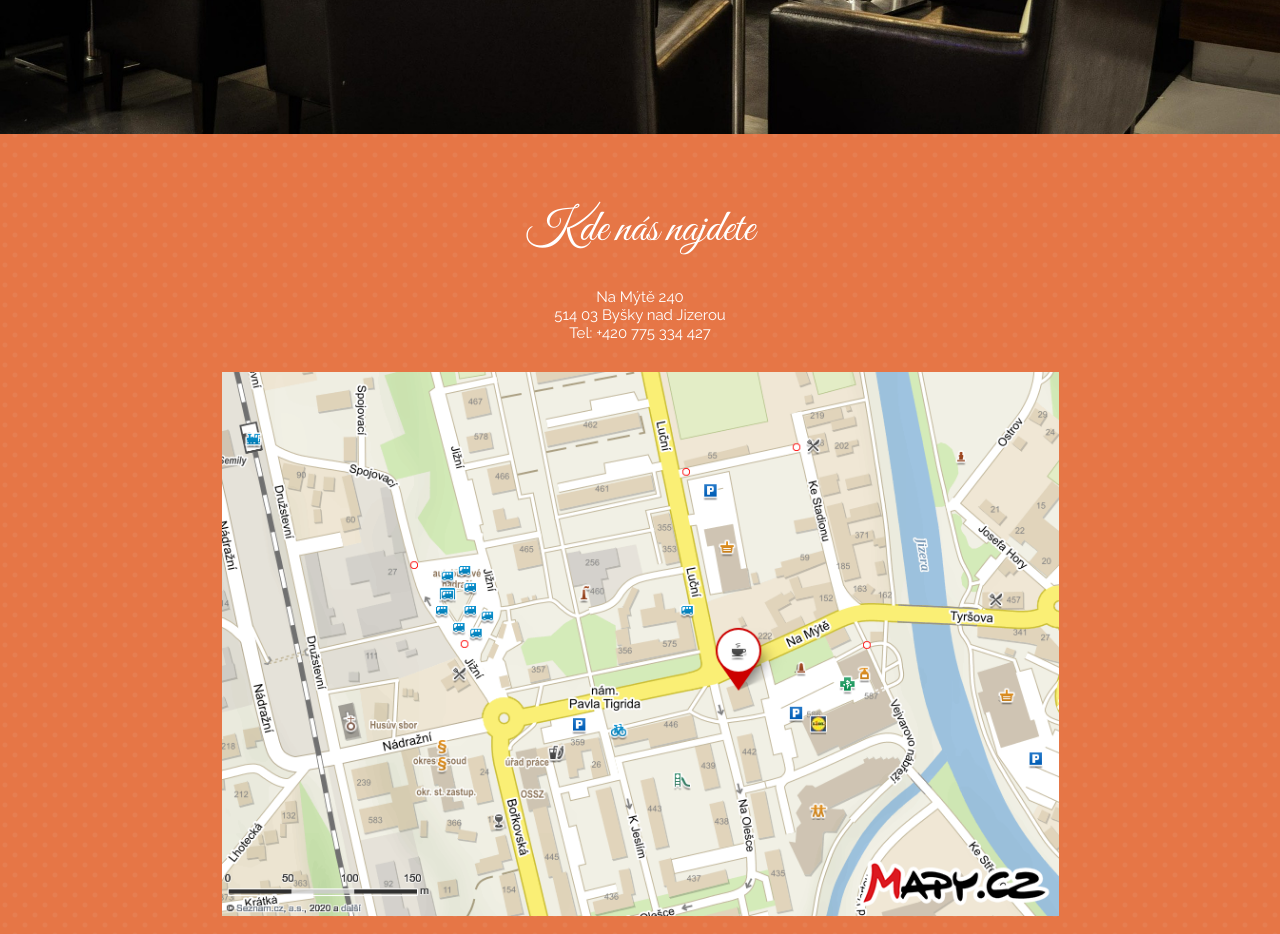
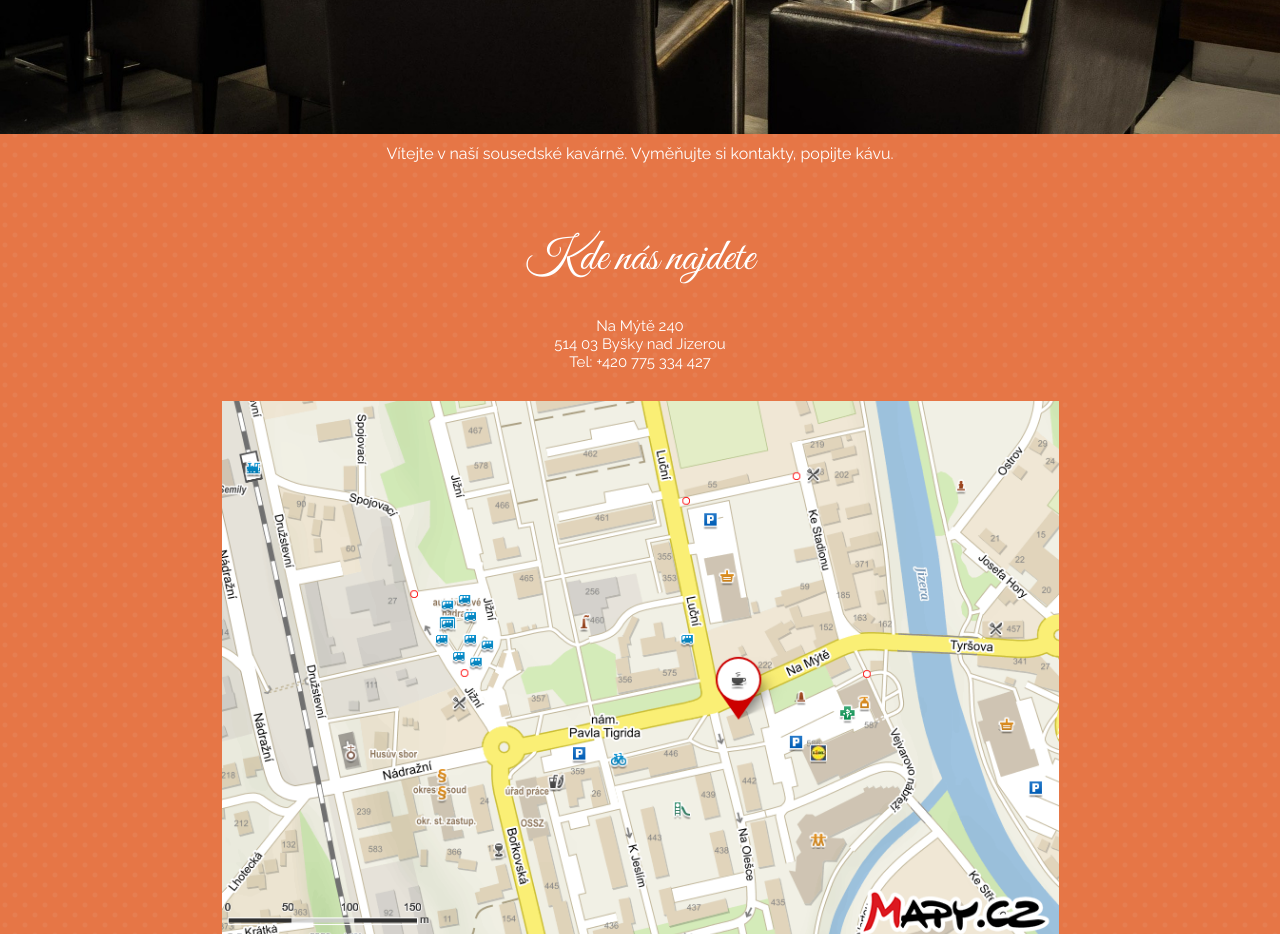
Before and after one commit to maholom/cafelora, a website built with webpack: page src/index.html in a window 1280 px wide. Shown: the part 1740-2674 px from the top of the page. Built offline with nearby package versions, Linux system fonts and the light colour scheme.

Commit message:
Popis v galerii

```diff
--- a/src/index.html
+++ b/src/index.html
@@ -77,6 +77,7 @@
     </section>
 
     <section id="gallery" class="gallery"></section>
+    <div id="popis-obrazku" class="popis-obrazku">Vítejte v naší sousedské kavárně. Vyměňujte si kontakty, popijte kávu.</div>
 
     <section id="contact">
       <div class="container">
--- a/src/style.css
+++ b/src/style.css
@@ -242,6 +242,12 @@ nav a:hover {
   background-attachment: fixed;
 }
 
+.popis-obrazku {
+  padding-top: 10px;
+  font-size: 16px;
+  text-align: center;
+}
+
 .contacts {
   margin-bottom: 4rem;
 
```
